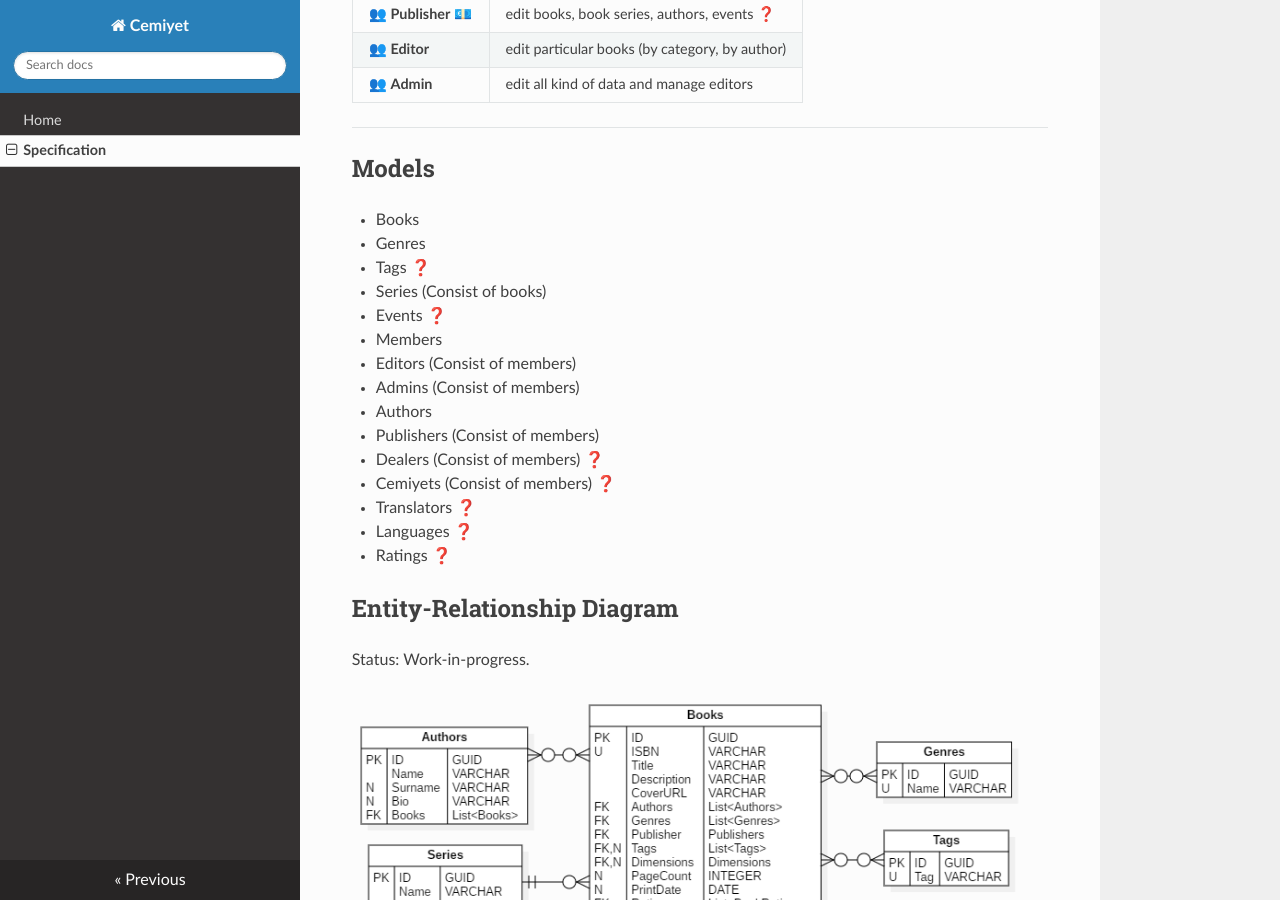
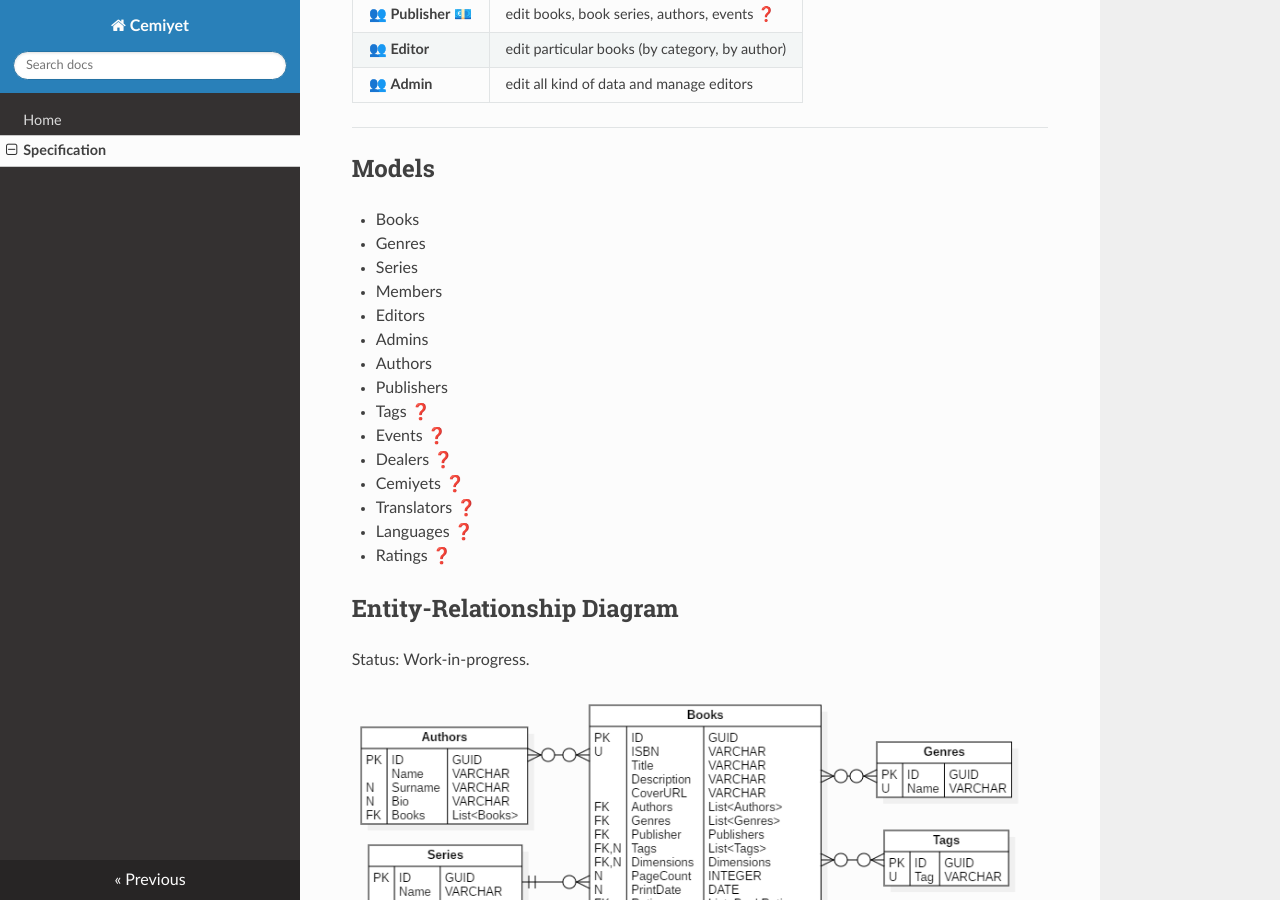
Before and after one commit to cemiyet/docs, an MkDocs documentation site: the page built from docs/specification.md, in a window 1280 px wide and 900 px high, scrolled down 827 px. Built offline with MkDocs 1.6.1, drawn with Linux system fonts in a browser that asks for light colours; nearby versions of some CDN libraries.

Commit message:
simplified models list.

```diff
--- a/docs/specification.md
+++ b/docs/specification.md
@@ -35,16 +35,16 @@
 
 - Books
 - Genres
+- Series
+- Members
+- Editors
+- Admins
+- Authors
+- Publishers
 - Tags ❓
-- Series (Consist of books)
 - Events ❓
-- Members
-- Editors (Consist of members)
-- Admins (Consist of members)
-- Authors
-- Publishers (Consist of members)
-- Dealers (Consist of members) ❓
-- Cemiyets (Consist of members) ❓
+- Dealers ❓
+- Cemiyets ❓
 - Translators ❓
 - Languages ❓
 - Ratings ❓
```
